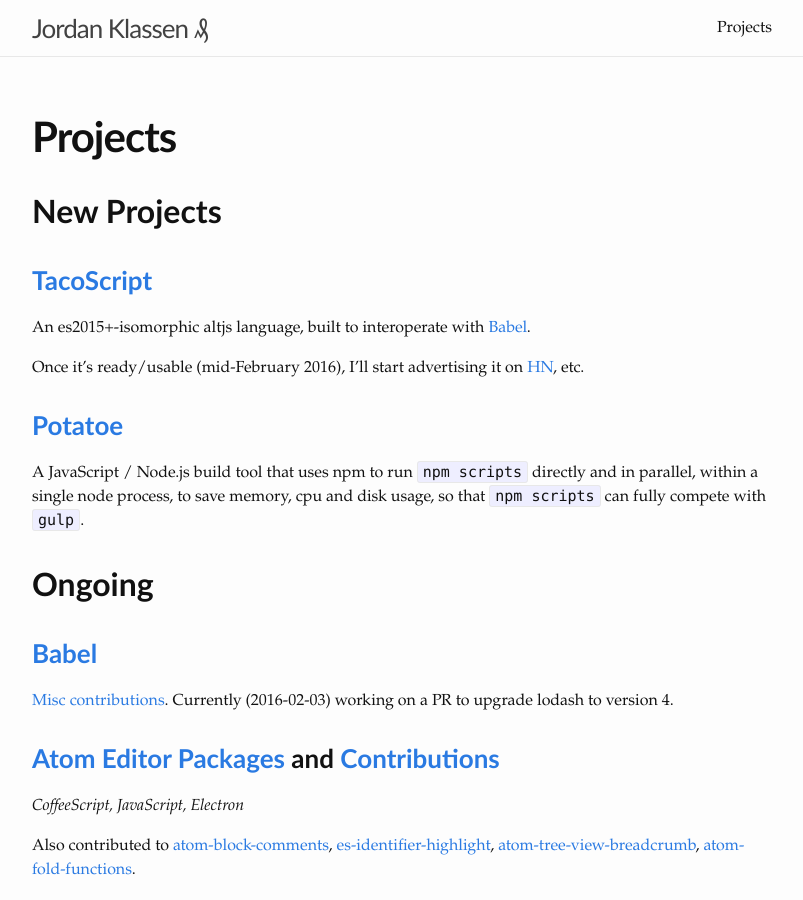
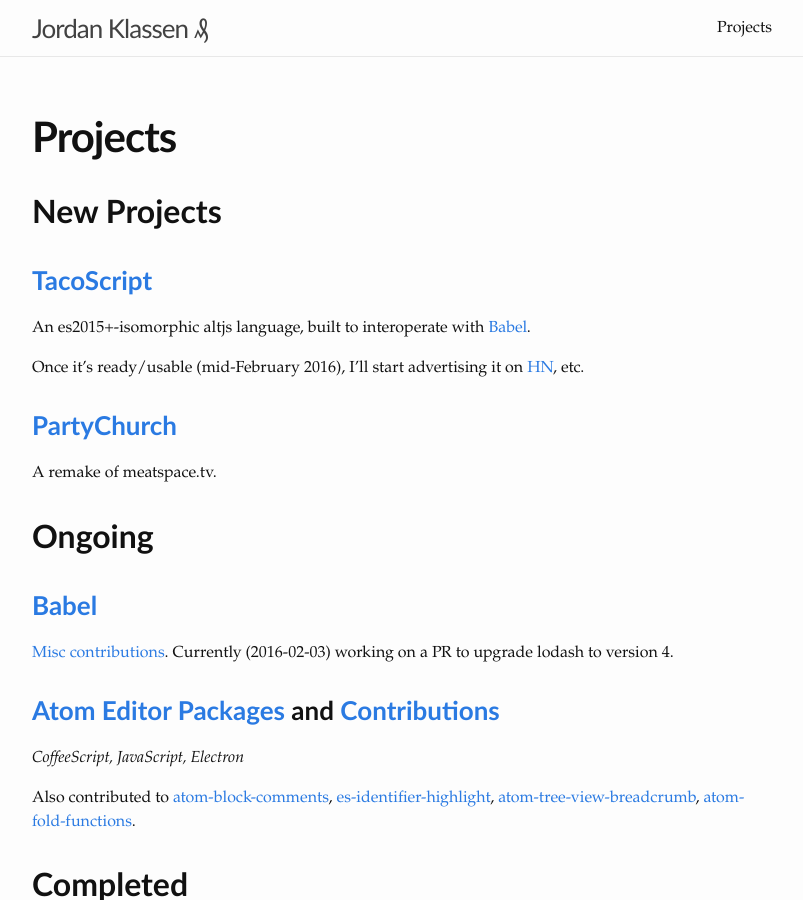
Before and after one commit to forivall/forivall.github.io, a Jekyll site: the page built from projects.md, in a window 1280 px wide and 900 px high. Shown: the whole window, without its empty margins (238-1041 px from the left). Built offline with Jekyll 4.4.1, drawn with Linux system fonts in a browser that asks for light colours; emoji names are drawn with the system emoji font; some web fonts are replaced; some of the changed text lies outside the part shown.

Commit message:
Add partychurch, demote Potatoe to planning, link trello

```diff
--- a/projects.md
+++ b/projects.md
@@ -13,11 +13,9 @@ An es2015+-isomorphic altjs language, built to interoperate with [Babel].
 Once it's ready/usable (mid-February 2016), I'll start advertising it on [HN],
 etc.
 
-### [Potatoe]
+### [PartyChurch]
 
-A JavaScript / Node.js build tool that uses npm to run `npm scripts` directly
-and in parallel, within a single node process, to save memory, cpu and disk
-usage, so that `npm scripts` can fully compete with `gulp`.
+A remake of meatspace.tv.
 
 ## Ongoing
 
@@ -119,9 +117,20 @@ Added an [additional umd build mode](https://github.com/webpack/webpack/commits?
 These are potential, only in planning stages / proof of concept projects, based
 on previous work and research during other projects.
 
+### [Potatoe]
+
+A JavaScript / Node.js build tool that uses npm to run `npm scripts` directly
+and in parallel, within a single node process, to save memory, cpu and disk
+usage, so that `npm scripts` can fully compete with `gulp`.
+
+### Other
+
 [node-ddcci](https://github.com/forivall/node-ddcci) / [libddcci](https://github.com/forivall/libddcci)
 
+[Random ideas](https://trello.com/b/waF3B37Z)
+
 [TacoScript]: https://github.com/forivall/tacoscript
+[PartyChurch]: https://github.com/forivall/partychurch
 [HN]: https://news.ycombinator.com/
 [Potatoe]: https://github.com/forivall/potatoe
 [Babel]: https://github.com/babel/babel
```
